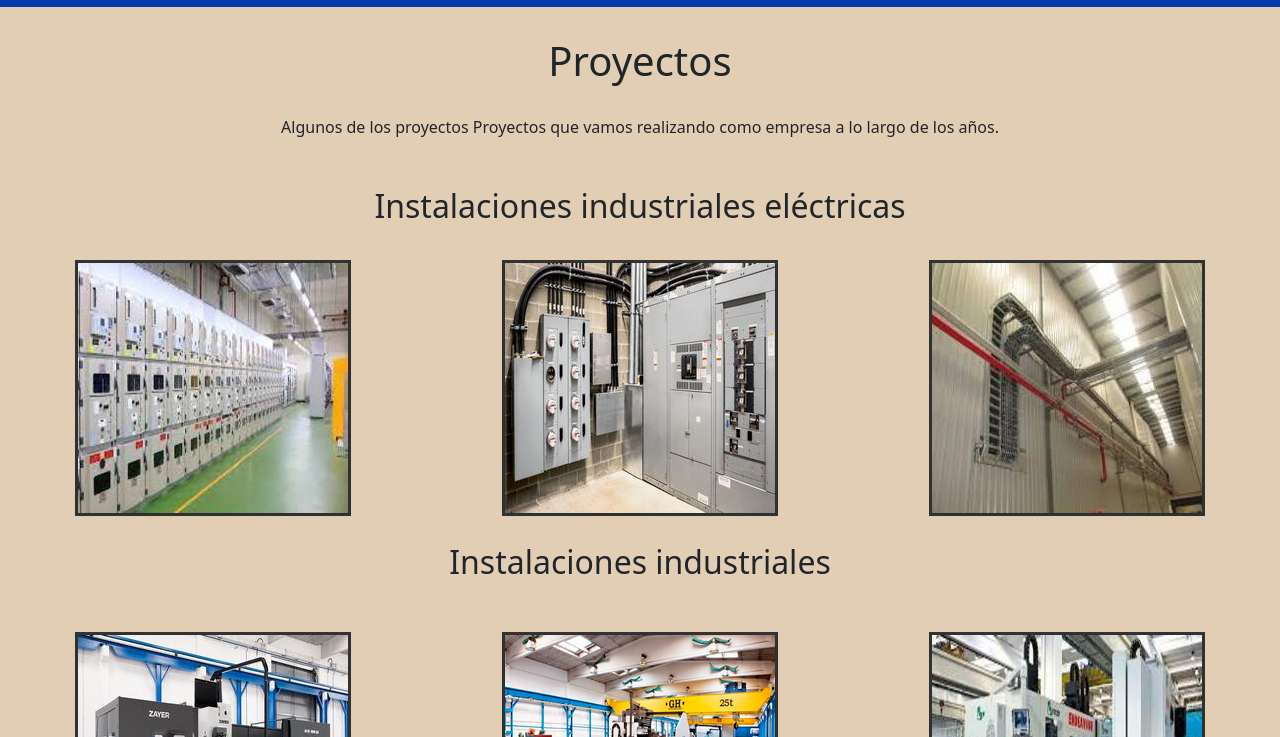
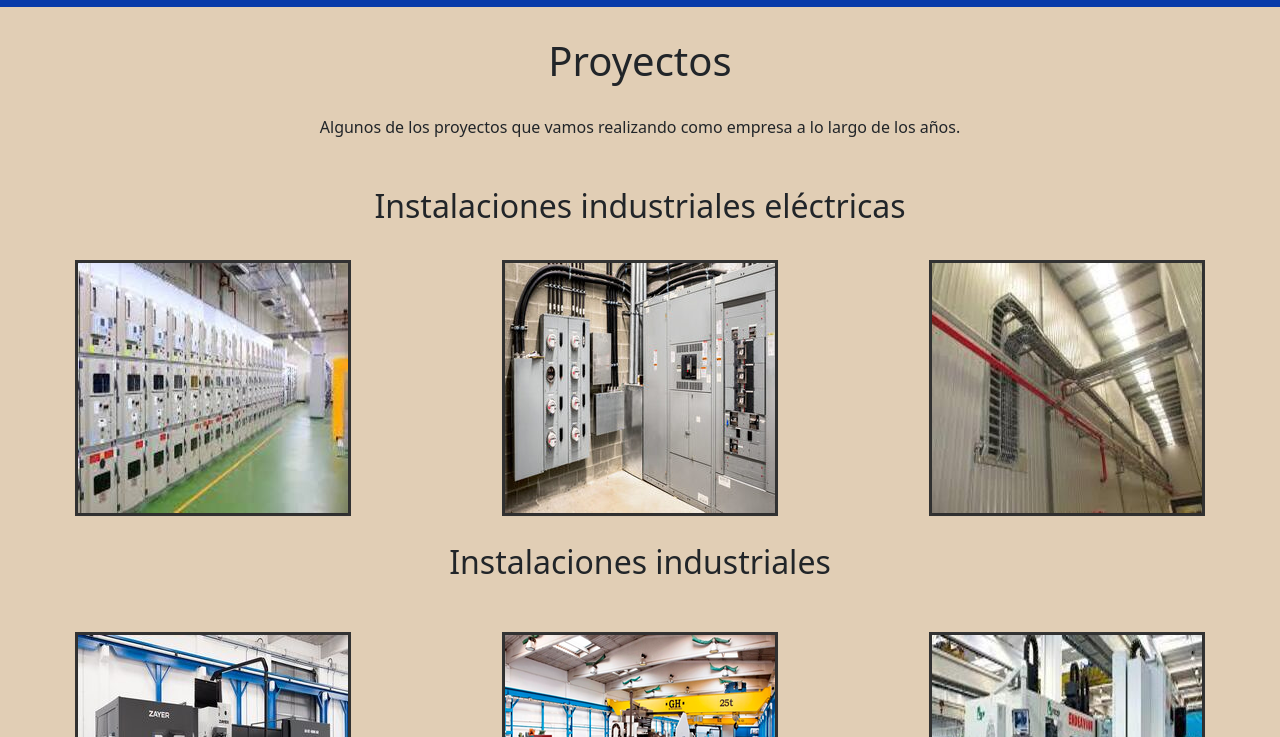
Before and after one commit to fede-a11s/repogithub, a plain HTML site: page section/proyectos.html in a window 1280 px wide. Shown: the part 63-800 px from the top of the page. Drawn offline with nearby package versions, Linux system fonts and the light colour scheme.

Commit message:
arreglos

```diff
--- a/section/proyectos.html
+++ b/section/proyectos.html
@@ -38,7 +38,7 @@
     <main>
         <section class="subtitle_1">
             <h1>Proyectos</h1>
-            <p class="proy">Algunos de los proyectos Proyectos que vamos realizando como empresa a lo largo de los años.</p>
+            <p class="proy">Algunos de los proyectos que vamos realizando como empresa a lo largo de los años.</p>
         </section>
         <div class="contenedor_01">
             <div class="subtitulo01">
```
